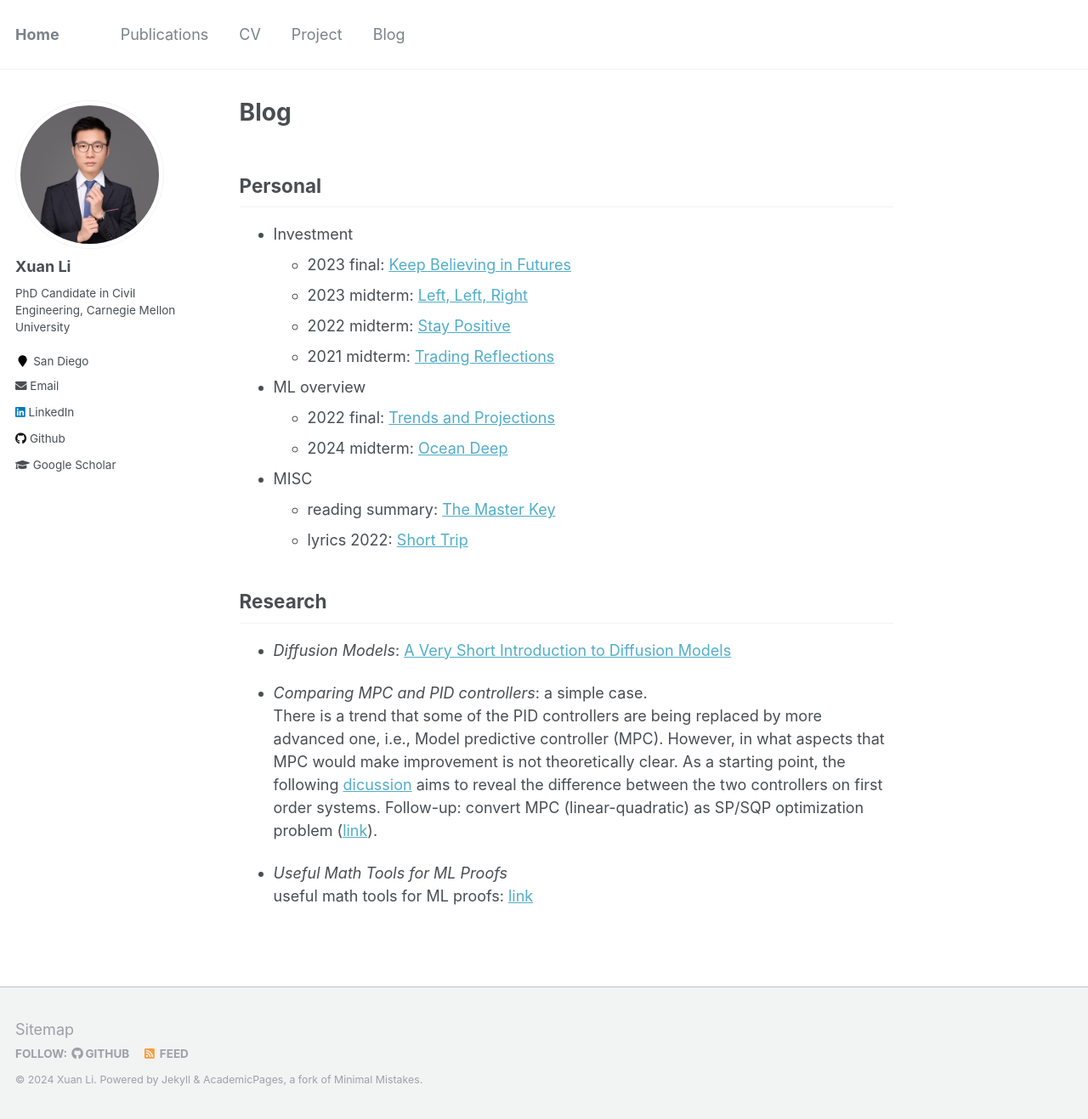
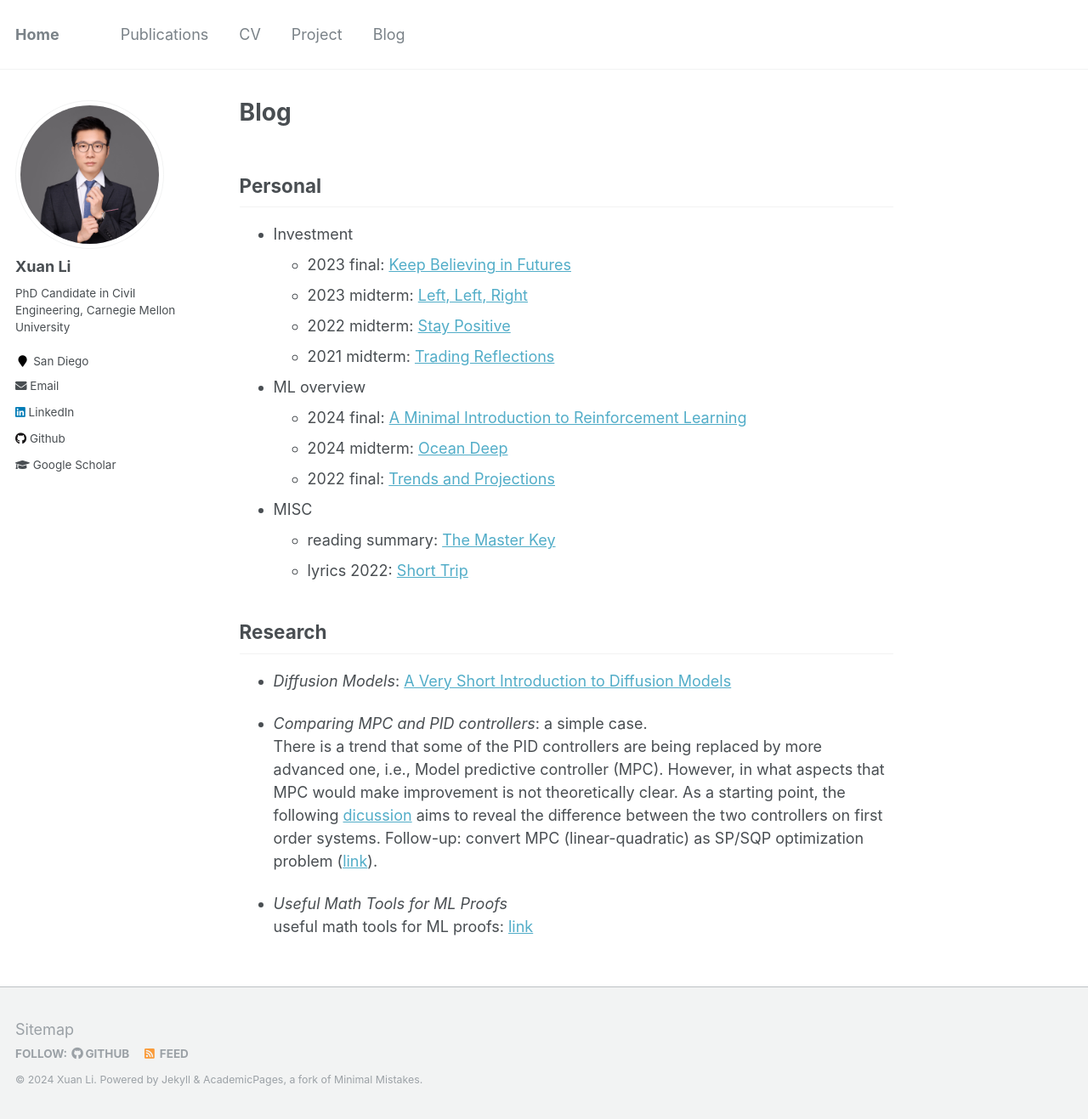
Before and after one commit to milanlx/milanlx.github.io, a Jekyll site: the page built from _pages/blog.md, in a window 1280 px wide and 1317 px high. Shown: the whole window at 85% size. Built offline with Jekyll 4.4.1, drawn with Linux system fonts in a browser that asks for light colours.

Commit message:
Update blog.md

```diff
--- a/_pages/blog.md
+++ b/_pages/blog.md
@@ -13,8 +13,9 @@ Personal
   - 2021 midterm: [Trading Reflections](https://milanlx.github.io/files/trading_reflection.pdf)
 
 * ML overview
+  - 2024 final: [A Minimal Introduction to Reinforcement Learning](https://milanlx.github.io/files/blogs/rl_intro_2024.pdf)
+  - 2024 midterm: [Ocean Deep](https://milanlx.github.io/files/blogs/ML_thoughts_2024.pdf)
   - 2022 final: [Trends and Projections](https://milanlx.github.io/files/blogs/ML_thoughts_2022.pdf)
-  - 2024 midterm: [Ocean Deep](https://milanlx.github.io/files/blogs/ML_thoughts_2024.pdf)
 
 * MISC
   - reading summary: [The Master Key](https://milanlx.github.io/files/blogs/the_master_key.pdf)
```
